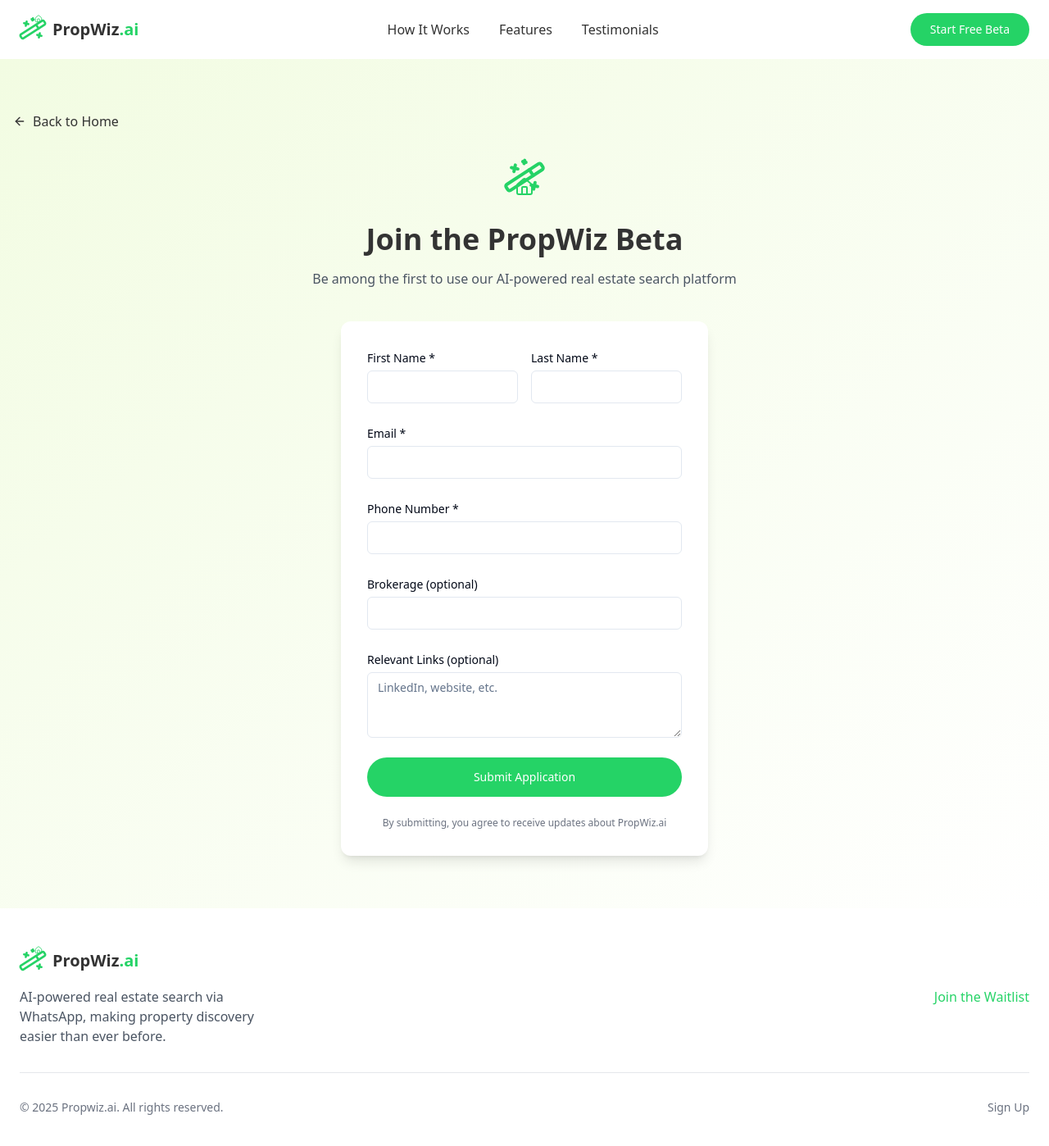
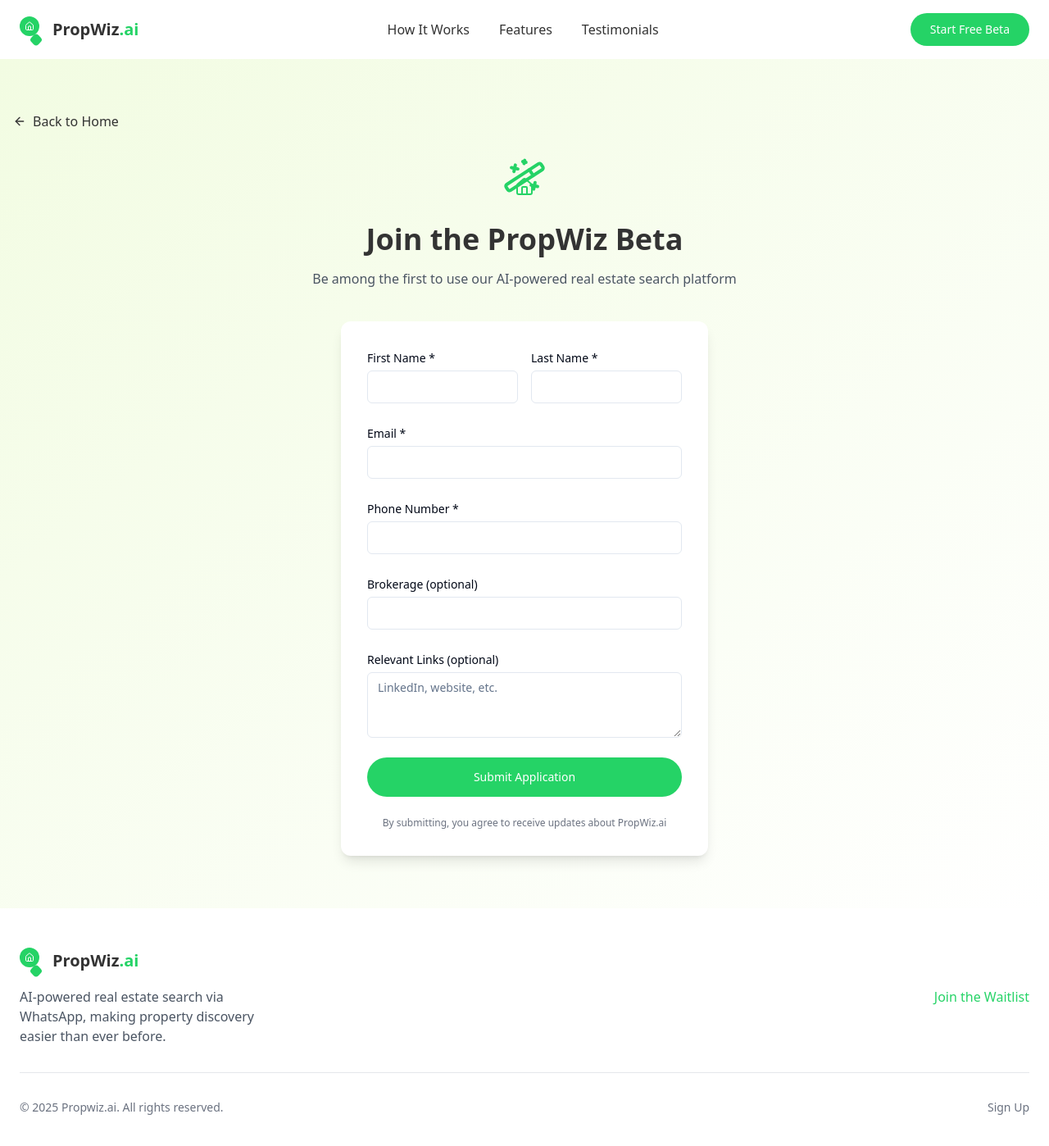
Before and after one commit to Aiirvn/ai-realestate-messenger, a React (Vite) app: page /signup in a window 1280 px wide. Shown: the top 1398 px of the page at 82% size. Built offline with nearby package versions, Linux system fonts and the light colour scheme.

Commit message:
Fix: Update PropWiz logo
Update the PropWiz logo to match the provided image, ensuring pixel-perfect replication and using the site's current color scheme.

```diff
--- a/src/components/Footer.tsx
+++ b/src/components/Footer.tsx
@@ -1,7 +1,7 @@
 
 import React from 'react';
 import { Link } from "react-router-dom";
-import { Wand2, Home } from "lucide-react";
+import { Search, Home } from "lucide-react";
 
 const Footer: React.FC = () => {
   const currentYear = new Date().getFullYear();
@@ -13,8 +13,13 @@ const Footer: React.FC = () => {
           <div className="mb-6 md:mb-0">
             <Link to="/" className="flex items-center">
               <div className="relative h-8 w-8">
-                <Wand2 className="h-8 w-8 text-propwiz-green transform rotate-12" />
-                <Home className="h-2.5 w-2.5 text-propwiz-green absolute -top-0.5 right-1" />
+                {/* Magnifying glass circle */}
+                <div className="absolute inset-0 w-6 h-6 rounded-full bg-propwiz-green flex items-center justify-center">
+                  {/* House inside the circle */}
+                  <Home className="h-3 w-3 text-white" />
+                </div>
+                {/* Magnifying glass handle */}
+                <div className="absolute bottom-0 right-0 w-3 h-3 bg-propwiz-green transform rotate-45 origin-top-left rounded-sm"></div>
               </div>
               <span className="ml-2 font-bold text-xl text-propwiz-dark">PropWiz<span className="text-propwiz-green">.ai</span></span>
             </Link>
--- a/src/components/Navbar.tsx
+++ b/src/components/Navbar.tsx
@@ -1,15 +1,20 @@
 
 import React, { useState, useEffect } from 'react';
 import { Button } from "@/components/ui/button";
-import { Menu, X, Wand2, Home } from "lucide-react";
+import { Menu, X, Search, Home } from "lucide-react";
 import { Link } from "react-router-dom";
 
 const PropWizLogo = () => {
   return (
     <div className="flex items-center">
       <div className="relative h-8 w-8">
-        <Wand2 className="h-8 w-8 text-propwiz-green transform rotate-12" />
-        <Home className="h-2.5 w-2.5 text-propwiz-green absolute -top-0.5 right-1" />
+        {/* Magnifying glass circle */}
+        <div className="absolute inset-0 w-6 h-6 rounded-full bg-propwiz-green flex items-center justify-center">
+          {/* House inside the circle */}
+          <Home className="h-3 w-3 text-white" />
+        </div>
+        {/* Magnifying glass handle */}
+        <div className="absolute bottom-0 right-0 w-3 h-3 bg-propwiz-green transform rotate-45 origin-top-left rounded-sm"></div>
       </div>
       <span className="ml-2 font-bold text-xl text-propwiz-dark">PropWiz<span className="text-propwiz-green">.ai</span></span>
     </div>
```
